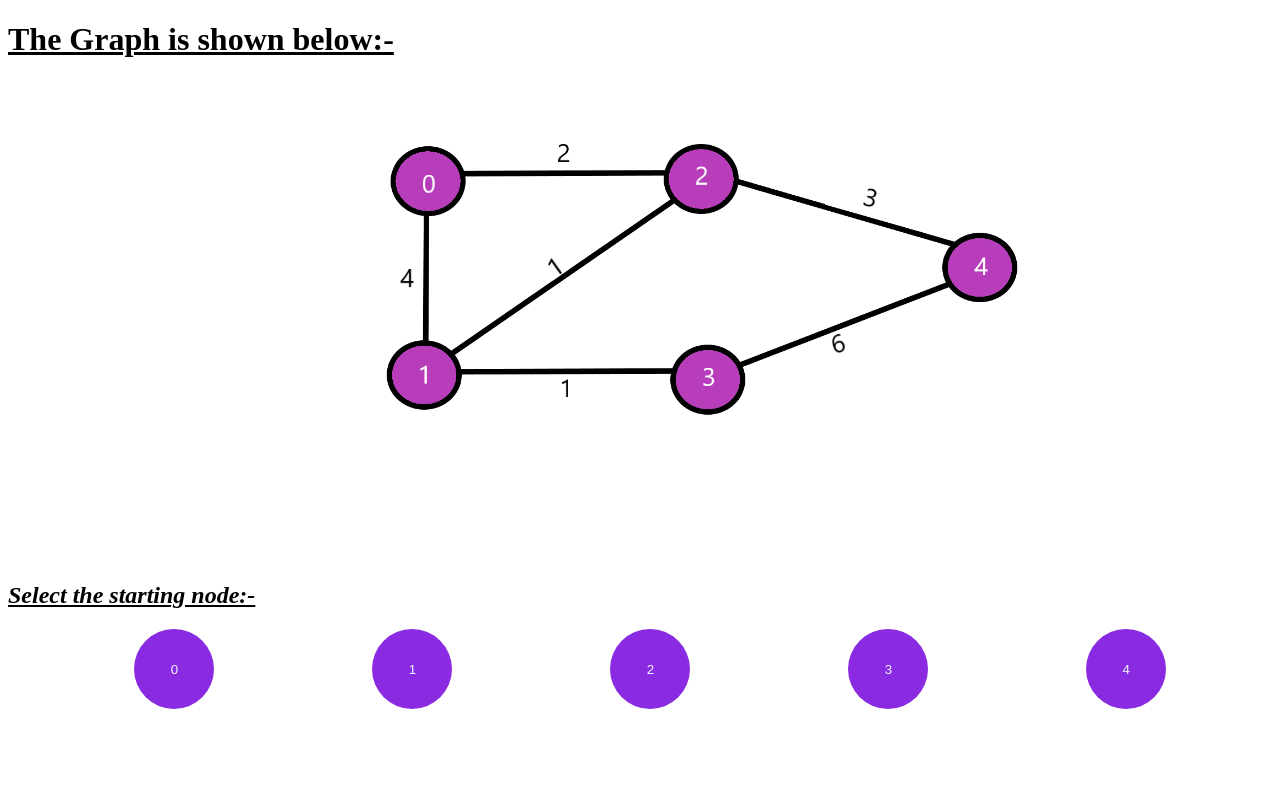
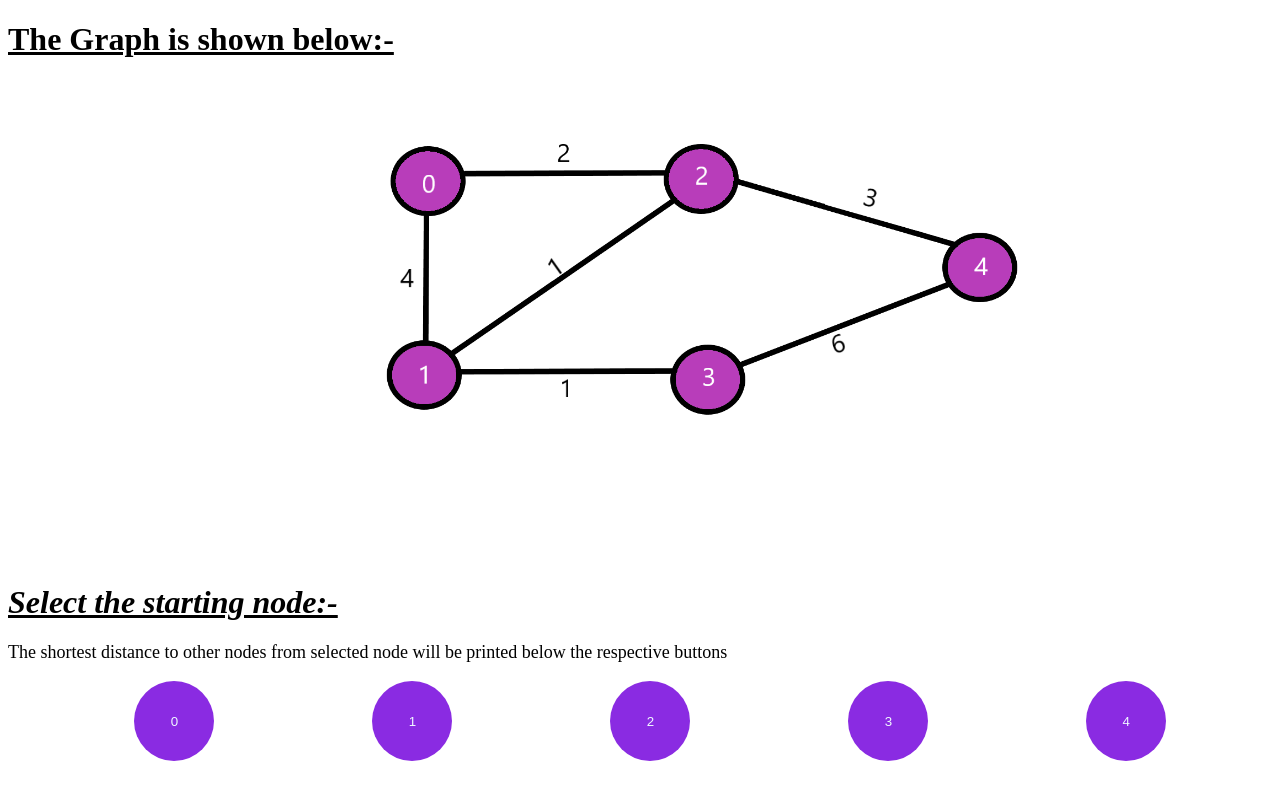
Before and after one commit to Blade32d/Dijkstras_web, a plain HTML site: page index.html in a window 1280 px wide. Drawn offline with Linux system fonts and the light colour scheme.

Commit message:
Some minor changes to css file

```diff
--- a/app.js
+++ b/app.js
@@ -19,7 +19,7 @@ function printSolution(dist)
 	for(let i = 0; i < V; i++)
 	{
 		const item = document.createElement("h2");
-    	item.textContent = "Disatance from the selected node is :-"+dist[i];
+    	item.textContent = "("+dist[i]+")";
     	document.getElementById("result").appendChild(item);
 	}
 }
@@ -64,10 +64,6 @@ const graph = [
   document.getElementById('node3').addEventListener('click', () => selectNode(3));
   document.getElementById('node4').addEventListener('click', () => selectNode(4));
 
-//   function selectNode(node) {
-//     dijkstra(graph,node)
-//   }
-
 function selectNode(node) {
 
 	const resultDiv = document.getElementById("result");
--- a/index.html
+++ b/index.html
@@ -10,7 +10,8 @@
 <body>
     <h1><u>The Graph is shown below:-</u></h1>
         <img src="vai_graph.png" alt="graph_by_vaibhav" >
-    <h2><u><i>Select the starting node:-</i></u></h2>
+    <h1><u><i>Select the starting node:-</i></u></h1>
+    <p>The shortest distance to other nodes from selected node will be printed below the respective buttons</p>
     <div>
         <button id="node0">0</button>
         <button id="node1">1</button>
--- a/style.css
+++ b/style.css
@@ -1,7 +1,11 @@
 div{
     display:flex;
+    flex-wrap:unset;
     align-items: center;
-    align-content: space-between;
+    align-content: space-around;
+}
+p{
+    font-size: large;
 }
 img{
     margin-left: 10%;
@@ -24,5 +28,8 @@ button:hover{
     background-color: rgb(23, 30, 97);
 }
 h2{
-    margin-right: 2.5%;
+    margin-left: 10.6%;
+    margin-right: 2.6%;
+    width: 5rem;
+    height: 5rem;
 }
```
